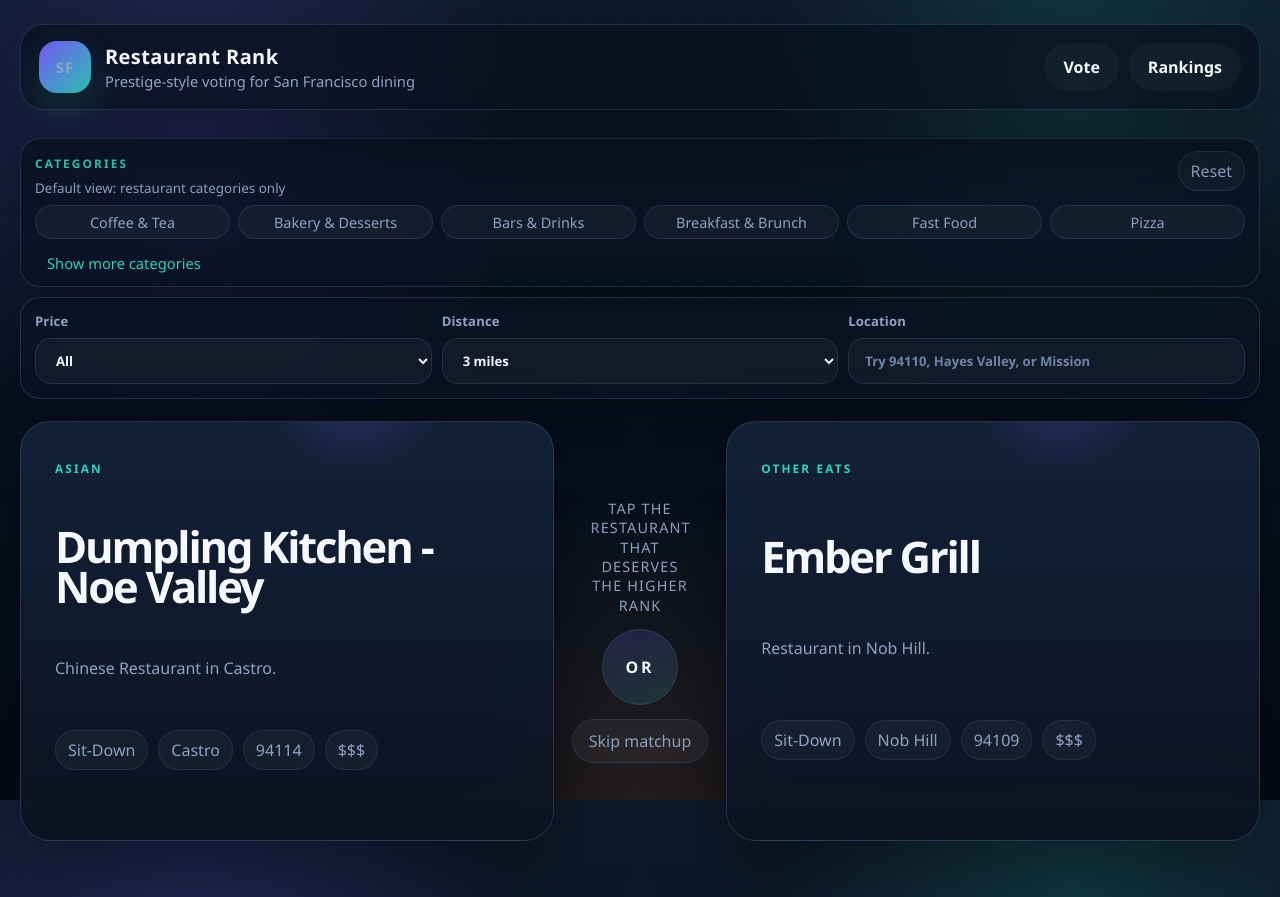
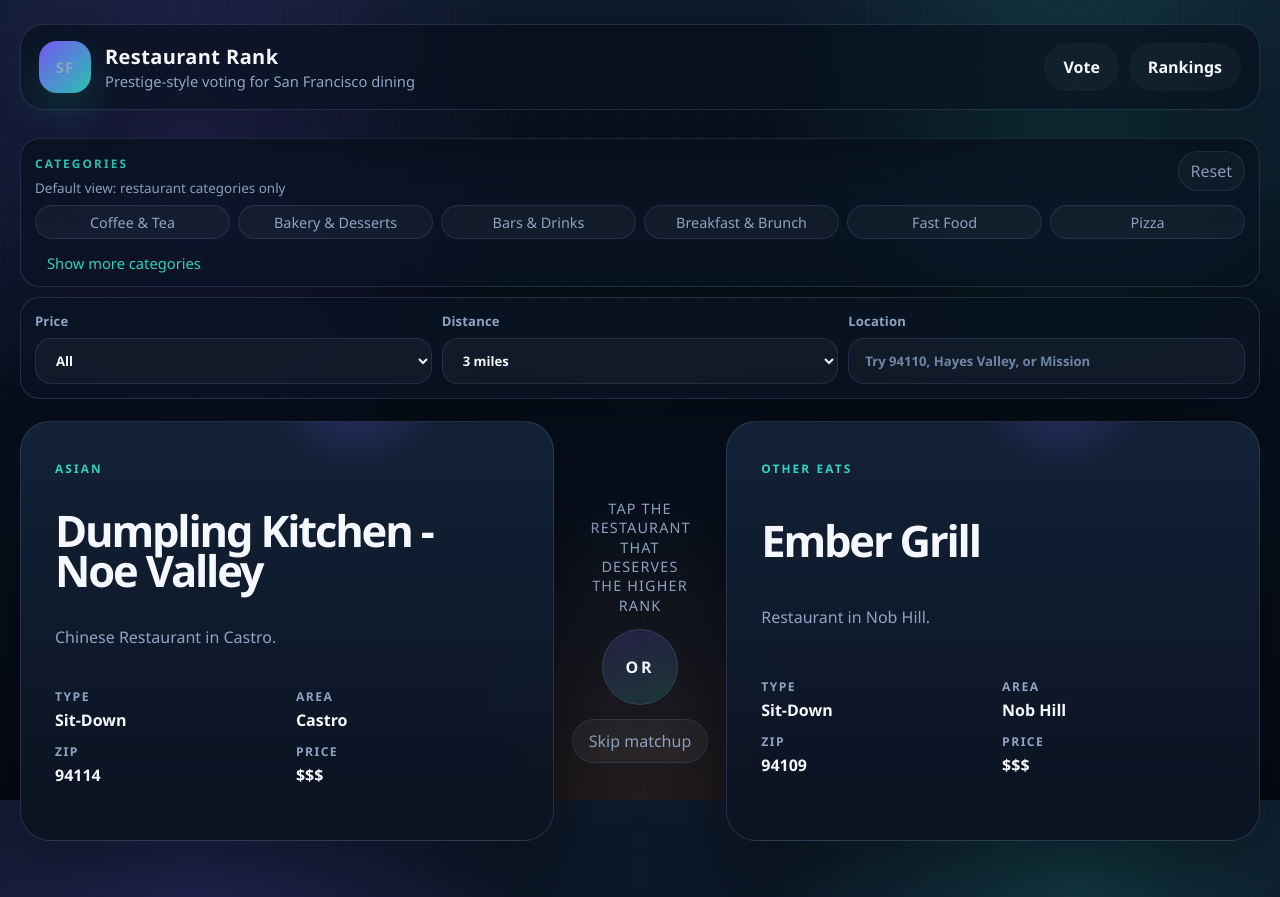
Before and after one commit to kingseandev/sf-restaurant-rank, a Next.js app: page / in a window 1280 px wide. Built offline with nearby package versions, Linux system fonts and the light colour scheme.

Commit message:
Refine vote card metadata layout

```diff
--- a/src/app/globals.css
+++ b/src/app/globals.css
@@ -458,18 +458,30 @@ select {
 }
 
 .vote-meta {
-  display: flex;
-  flex-wrap: wrap;
-  gap: 10px;
-  color: var(--muted);
-  font-size: 1rem;
+  display: grid;
+  grid-template-columns: repeat(2, minmax(0, 1fr));
+  gap: 12px 18px;
+  margin-top: 4px;
 }
 
-.vote-meta span {
-  padding: 8px 12px;
-  border: 1px solid rgba(145, 177, 222, 0.12);
-  border-radius: 999px;
-  background: rgba(255, 255, 255, 0.04);
+.vote-meta-item {
+  display: grid;
+  gap: 4px;
+  align-content: start;
+}
+
+.vote-meta-label {
+  color: var(--muted);
+  font-size: 0.76rem;
+  font-weight: 700;
+  letter-spacing: 0.12em;
+  text-transform: uppercase;
+}
+
+.vote-meta-item strong {
+  color: var(--text);
+  font-size: 1rem;
+  font-weight: 600;
 }
 
 .vote-middle {
--- a/src/components/vote-panel.tsx
+++ b/src/components/vote-panel.tsx
@@ -24,10 +24,22 @@ function VoteCard({
       <h3>{restaurant.name}</h3>
       <p>{restaurant.tagline}</p>
       <div className="vote-meta">
-        <span>{restaurant.type}</span>
-        <span>{restaurant.neighborhood}</span>
-        <span>{restaurant.zipCode}</span>
-        <span>{restaurant.priceTier}</span>
+        <div className="vote-meta-item">
+          <span className="vote-meta-label">Type</span>
+          <strong>{restaurant.type}</strong>
+        </div>
+        <div className="vote-meta-item">
+          <span className="vote-meta-label">Area</span>
+          <strong>{restaurant.neighborhood}</strong>
+        </div>
+        <div className="vote-meta-item">
+          <span className="vote-meta-label">ZIP</span>
+          <strong>{restaurant.zipCode}</strong>
+        </div>
+        <div className="vote-meta-item">
+          <span className="vote-meta-label">Price</span>
+          <strong>{restaurant.priceTier}</strong>
+        </div>
       </div>
     </button>
   );
```
